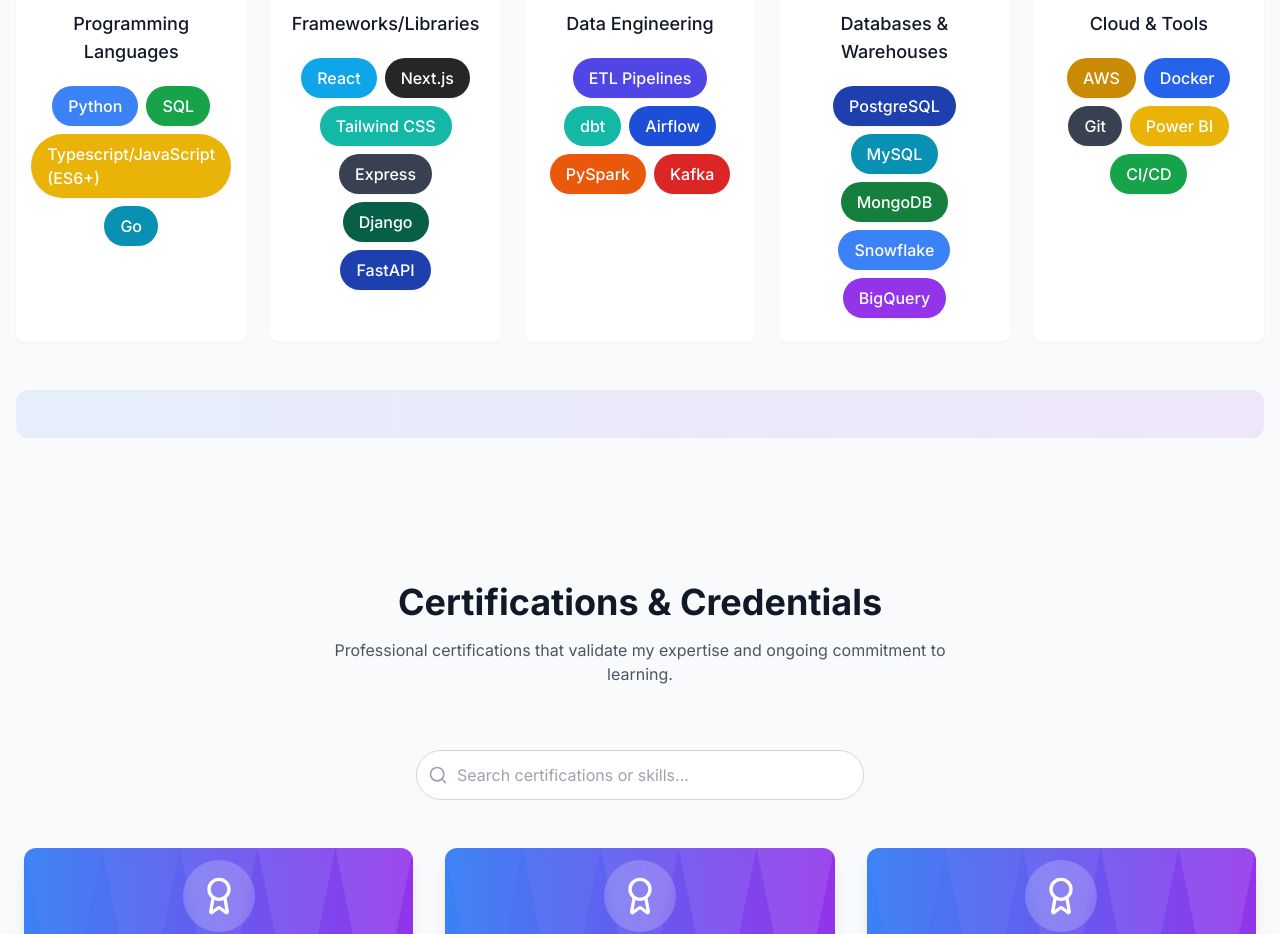
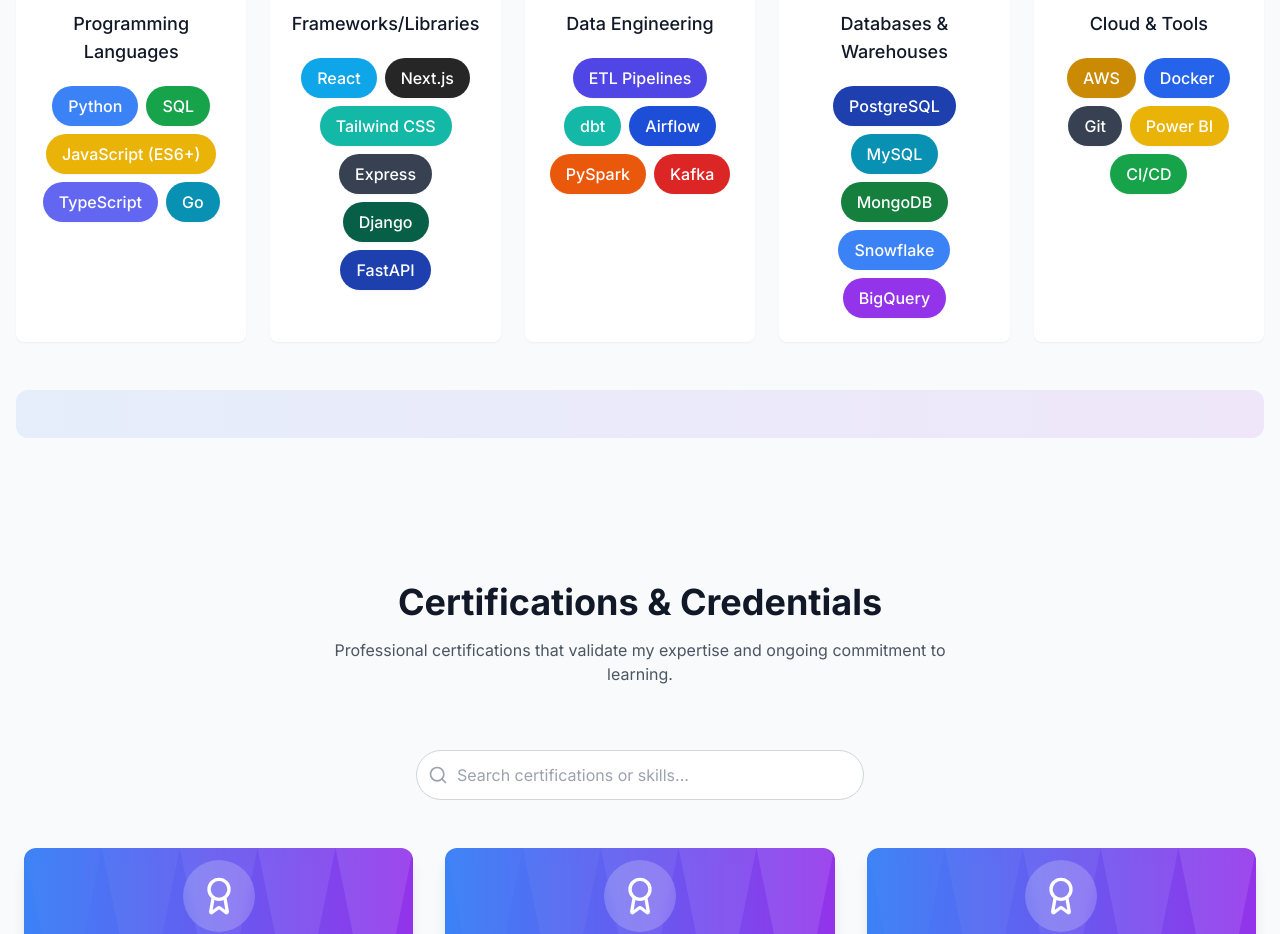
Before and after one commit to kib3tbrian/kbportfolio, a React (Create React App) app: page / in a window 1280 px wide. Shown: the part 4980-5914 px from the top of the page. Built offline with nearby package versions, Linux system fonts and the light colour scheme.

Commit message:
Update skills.js

```diff
--- a/src/data/skills.js
+++ b/src/data/skills.js
@@ -9,7 +9,8 @@
     skills: [
       { name: 'Python', level: 90, color: 'bg-blue-500' },
       { name: 'SQL', level: 85, color: 'bg-green-600' },
-      { name: 'Typescript/JavaScript (ES6+)', level: 80, color: 'bg-yellow-500' },
+      { name: 'JavaScript (ES6+)', level: 80, color: 'bg-yellow-500' },
+      { name: 'TypeScript', level: 78, color: 'bg-indigo-500' },
       { name: 'Go', level: 70, color: 'bg-cyan-600' }
     ]
   },
```
